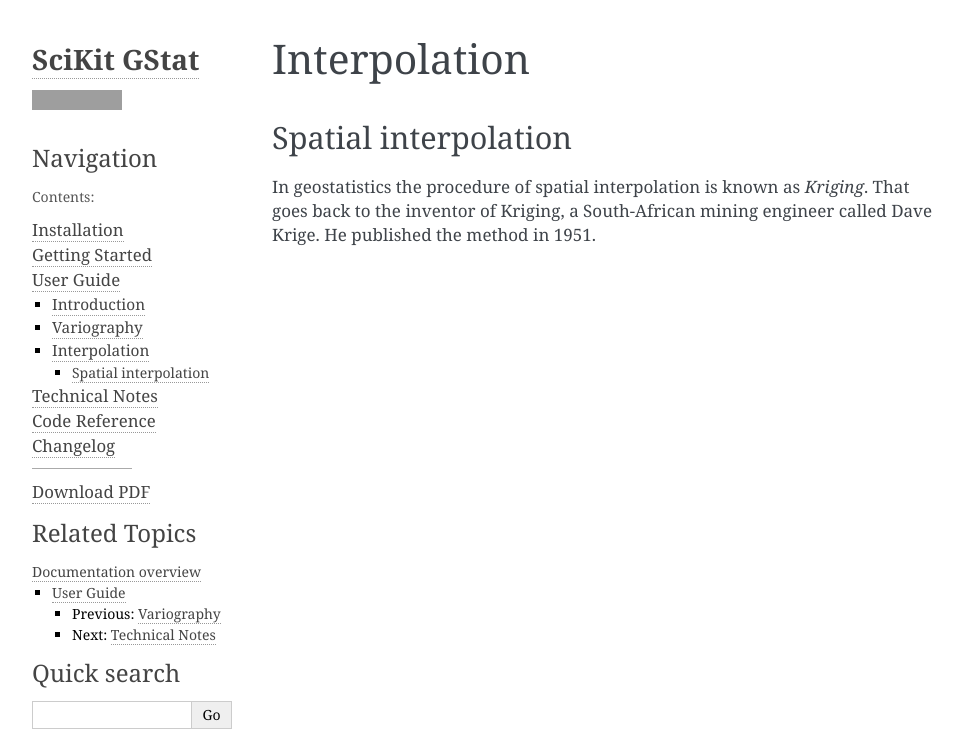
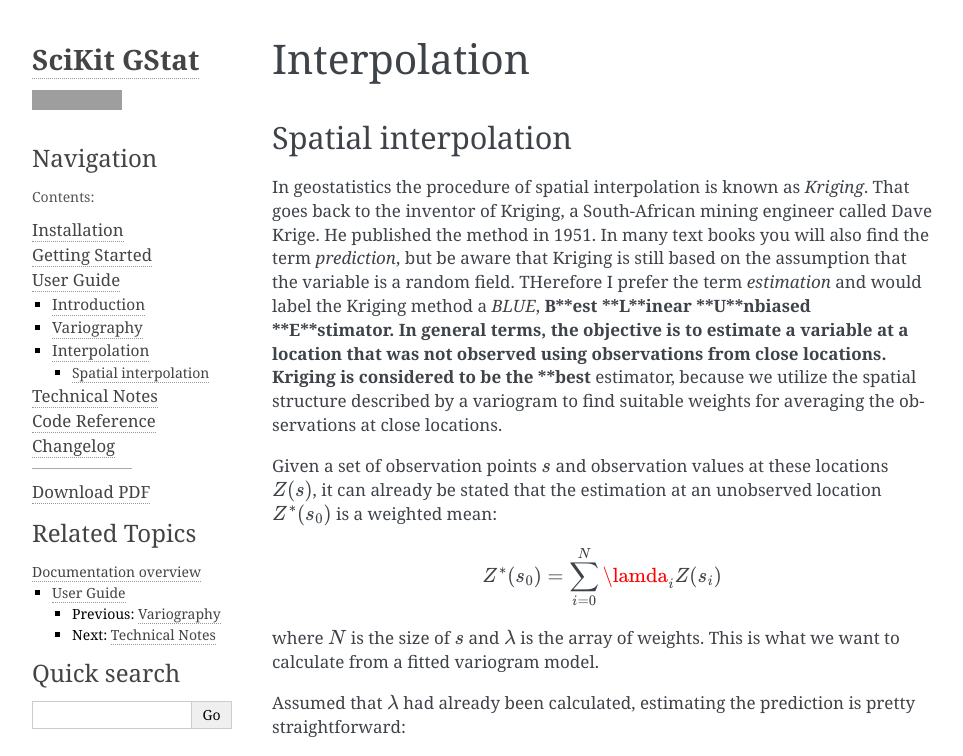
Before and after one commit to mmaelicke/scikit-gstat, a Sphinx documentation site: the page built from docs/userguide/kriging.rst, in a window 1280 px wide. Shown: the top 756 px of the page, without its empty margins (148-1111 px from the left). Built offline with Sphinx 7.4.7, drawn with Linux system fonts in a browser that asks for light colours; grey boxes are pictures that could not be loaded.

Commit message:
Update kriging.rst

```diff
--- a/docs/userguide/kriging.rst
+++ b/docs/userguide/kriging.rst
@@ -9,3 +9,49 @@ In geostatistics the procedure of spatial interpolation is
 known as *Kriging*. That goes back to the inventor of
 Kriging, a South-African mining engineer called Dave Krige.
 He published the method in 1951.
+In many text books you will also find the term *prediction*, but
+be aware that Kriging is still based on the assumption
+that the variable is a random field. THerefore I prefer the
+term *estimation* and would label the Kriging method a *BLUE*,
+**B**est **L**inear **U**nbiased **E**stimator.
+In general terms, the objective is to estimate a variable at
+a location that was not observed using observations from
+close locations. Kriging is considered to be the **best**
+estimator, because we utilize the spatial structure
+described by a variogram to find suitable weights for
+averaging the observations at close locations.
+
+Given a set of observation points :math:`s` and observation
+values at these locations :math:`Z(s)`, it can already be stated
+that the estimation at an unobserved location :math:`Z^*(s_0)`
+is a weighted mean:
+
+.. math::
+
+  Z^*(s_0) = \sum_{i=0}^N \lamda_i Z(s_i)
+
+where :math:`N` is the size of :math:`s` and :math:`\lambda`
+is the array of weights. This is what we want to calculate
+from a fitted variogram model.
+
+Assumed that :math:`\lambda` had already been calculated,
+estimating the prediction is pretty straightforward:
+
+.. ipython:: python
+  :supress:
+
+  import numpy as np
+
+.. ipython:: python
+
+  Z_s = np.array([4.2, 6.1, 0.2, 0.7, 5.2])
+  lam = np.array([0.1, 0.3, 0.1, 0.1, 0.4])
+
+  # calculate the weighted mean
+  np.sum(Z_s * lam)
+
+or shorter:
+
+.. ipython:: python
+
+  Z_s.dot(lam)
```
